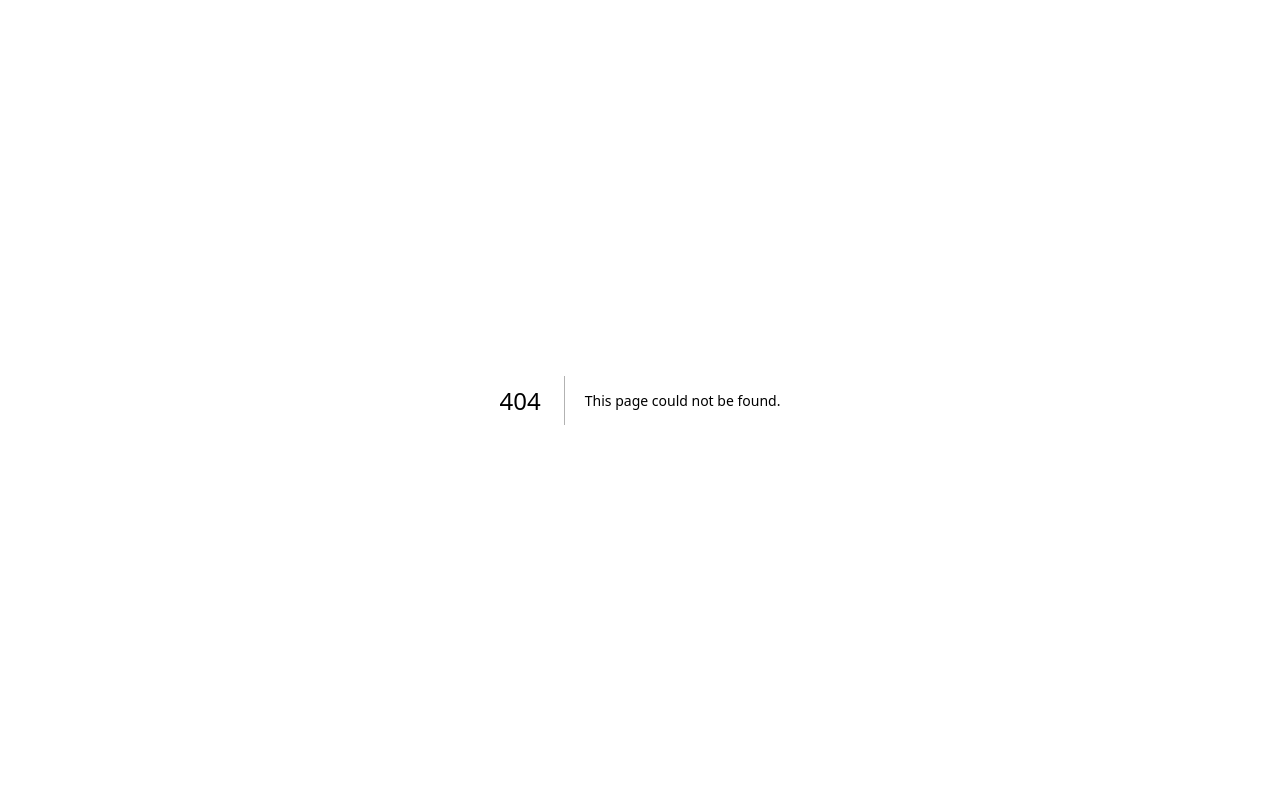
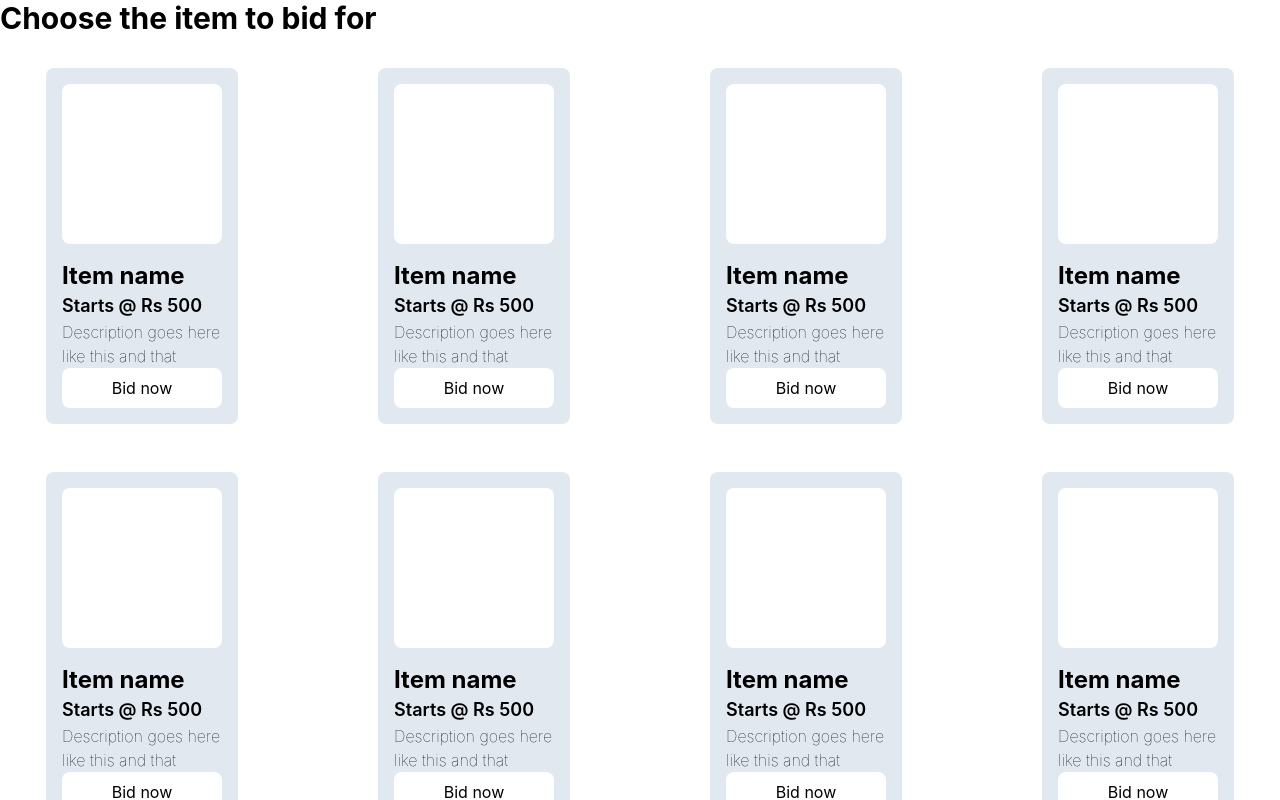
Before and after one commit to itsanishmv/Auction-app, a Next.js app: page /item in a window 1280 px wide. Before the commit this address had no page. Shown: the top 800 px of the page. Built offline with nearby package versions, Linux system fonts and the light colour scheme.

Commit message:
feat: Added Items card Grid
All items listed for auction will be shown on page /item

The card is not complete per say, will have to add the status and timing of auction

```diff
--- /dev/null
+++ b/components/ItemCard.jsx
@@ -0,0 +1,15 @@
+const ItemCard = () => {
+    return (
+        <div className="container mx-auto box-border h-90 md:w-48 sm:w-max p-4 bg-slate-200 rounded-lg flex md:flex-col gap-4">
+            <div className=" w-40 h-40 aspect-square bg-white rounded-lg"></div>
+            <div className="item-info flex flex-col">
+                <h3 className="text-2xl font-bold">Item name</h3>
+                <h5 className="text-lg font-semibold">Starts @ Rs 500</h5>
+                <p className="text-base font-thin">Description goes here like this and that</p>
+                <button className="rounded-lg bg-white p-2 mt-auto">Bid now</button>
+            </div>
+        </div>
+    )
+}
+
+export default ItemCard;
--- /dev/null
+++ b/pages/item/index.jsx
@@ -0,0 +1,20 @@
+import ItemCard from "../../components/ItemCard";
+
+const Item = () => {
+    return (
+        <div className="items-page container mx-auto">
+            <h2 className="text-3xl font-bold">Choose the item to bid for</h2>
+            <div className="container mx-auto py-8">
+                <div className="items-grid grid gap-12 2xl:grid-cols-6 xl:grid-cols-4 md:grid-cols-3 grid-cols-1">
+                    {[1,2,3,4,5,6,7,8,9,10].map((item) => {
+                        return (
+                            <ItemCard key={item} />
+                        )
+                    })}
+                </div>
+            </div>
+        </div>
+    )
+}
+
+export default Item;
```
